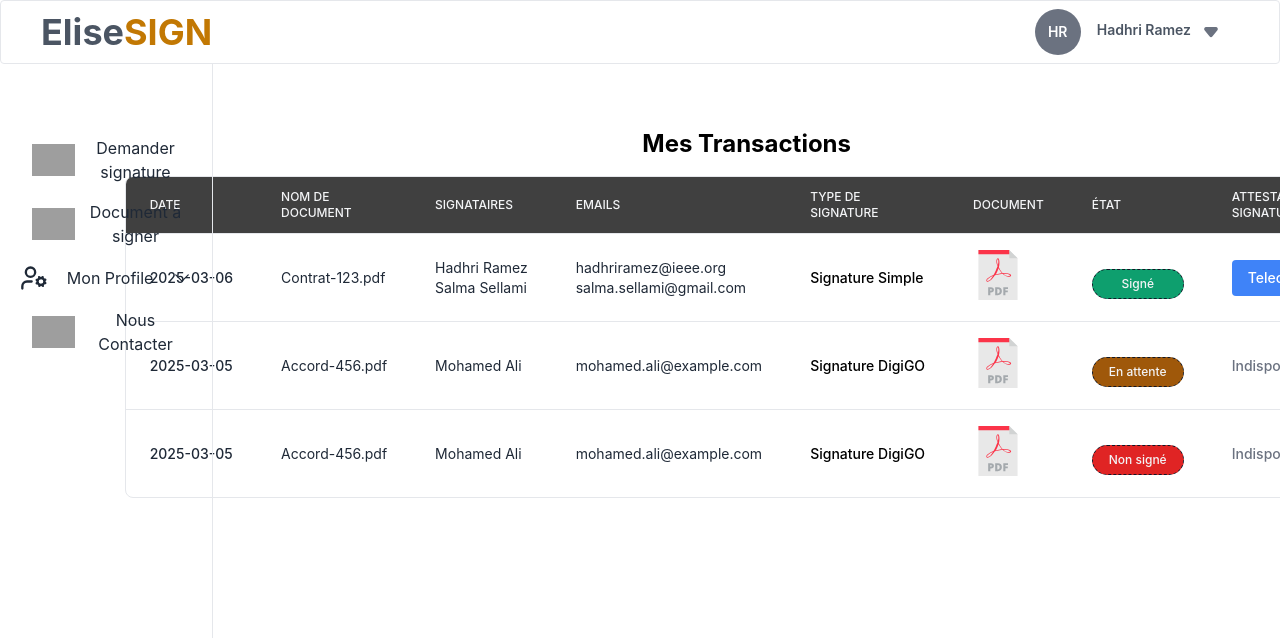
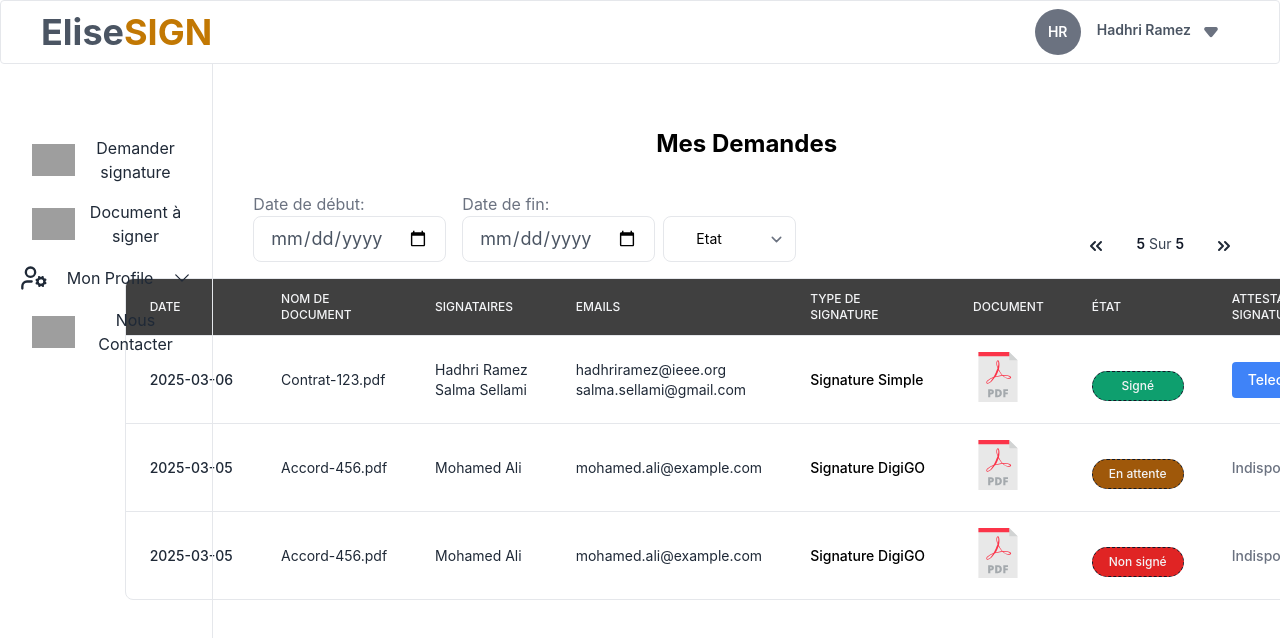
Before and after one commit to ramezhadhri/SignatureProject, a Vue app: page /home in a window 1280 px wide. Shown: the top 638 px of the page. Built offline with nearby package versions, Linux system fonts and the light colour scheme; grey boxes are pictures that could not be loaded.

Commit message:
add date filter

```diff
--- a/src/pages/signer.vue
+++ b/src/pages/signer.vue
@@ -6,9 +6,94 @@
           Liste des documents à signer
         </h1>
       </div>
+
       <div class="mx-4 my-4 flex flex-col justify-center items-center">
+        <div class="flex justify-between w-3/4">
+  <div class="flex justify-start">
+    <div class="flex justify-start my-4 items-end">
+      <div class="block mx-2">
+        <h1 class="text-gray-500">Date de début:</h1>
+        <input
+          type="date"
+          id="FROM"
+          class="py-2 px-4 block w-full border border-gray-200 rounded-lg text-lg focus:border-blue-500 focus:ring-blue-500 text-gray-600"
+        />
+      </div>
+      <div class="block mx-2">
+        <h1 class="text-gray-500">Date de fin:</h1>
+        <input
+          type="date"
+          id="TO"
+          class="py-2 px-4 block w-full border border-gray-200 rounded-lg text-lg focus:border-blue-500 focus:ring-blue-500 text-gray-600"
+        />
+      </div>
+      <div class="flex items-start">
+        <select class="py-3 px-8 block w-full border border-gray-200 rounded-lg text-sm focus:border-blue-500 focus:ring-blue-500 disabled:opacity-50 disabled:pointer-events-none h-full">
+          <option selected="">Etat</option>
+          <option>signé</option>
+
+          <option>Pas signé</option>
+        </select>
+      </div>
+    </div>
+  </div>
+
+    <div class=" flex items-end justify-center my-4 ">
+      <button
+
+        class="flex items-center justify-center px-3 h-8"
+      >
+        <svg
+          class="w-6 h-6 text-gray-800"
+          aria-hidden="true"
+          xmlns="http://www.w3.org/2000/svg"
+          width="24"
+          height="24"
+          fill="none"
+          viewBox="0 0 24 24"
+        >
+          <path
+            stroke="currentColor"
+            stroke-linecap="round"
+            stroke-linejoin="round"
+            stroke-width="2"
+            d="m17 16-4-4 4-4m-6 8-4-4 4-4"
+          />
+        </svg>
+      </button>
+      <span class="text-sm text-gray-700 mx-4 my-2">
+
+        <span class="font-semibold text-gray-900">5</span>
+        Sur
+        <span class="font-semibold text-gray-900">5</span>
+      </span>
+      <button
+
+        class="flex items-center justify-center px-3 h-8"
+      >
+        <svg
+          class="w-6 h-6 text-gray-800"
+          aria-hidden="true"
+          xmlns="http://www.w3.org/2000/svg"
+          width="24"
+          height="24"
+          fill="none"
+          viewBox="0 0 24 24"
+        >
+          <path
+            stroke="currentColor"
+            stroke-linecap="round"
+            stroke-linejoin="round"
+            stroke-width="2"
+            d="m7 16 4-4-4-4m6 8 4-4-4-4"
+          />
+        </svg>
+      </button>
+    </div>
+
+</div>
         <div class="border rounded-lg overflow-hidden">
-          <table class="min-w-full divide-y divide-gray-200">
+          <table class="w-full divide-y divide-gray-200">
             <thead class="bg-neutral-700">
               <tr>
                 <th
--- a/src/pages/suivre_document.vue
+++ b/src/pages/suivre_document.vue
@@ -2,9 +2,93 @@
   <div class="flex flex-col justify-center w-full">
     <div class="block">
       <div class="mx-4">
-        <h1 class="text-center text-2xl font-bold">Mes Transactions</h1>
+        <h1 class="text-center text-2xl font-bold">Mes Demandes</h1>
       </div>
       <div class="mx-4 my-4 flex flex-col justify-center items-center">
+        <div class="flex justify-between w-full">
+  <div class="flex justify-start">
+    <div class="flex justify-start my-4 items-end">
+      <div class="block mx-2">
+        <h1 class="text-gray-500">Date de début:</h1>
+        <input
+          type="date"
+          id="FROM"
+          class="py-2 px-4 block w-full border border-gray-200 rounded-lg text-lg focus:border-blue-500 focus:ring-blue-500 text-gray-600"
+        />
+      </div>
+      <div class="block mx-2">
+        <h1 class="text-gray-500">Date de fin:</h1>
+        <input
+          type="date"
+          id="TO"
+          class="py-2 px-4 block w-full border border-gray-200 rounded-lg text-lg focus:border-blue-500 focus:ring-blue-500 text-gray-600"
+        />
+      </div>
+      <div class="flex items-start">
+        <select class="py-3 px-8 block w-full border border-gray-200 rounded-lg text-sm focus:border-blue-500 focus:ring-blue-500 disabled:opacity-50 disabled:pointer-events-none h-full">
+          <option selected="">Etat</option>
+          <option>signé</option>
+          <option>En attente</option>
+          <option>Pas signé</option>
+        </select>
+      </div>
+    </div>
+  </div>
+
+    <div class=" flex items-end justify-center my-4 ">
+      <button
+
+        class="flex items-center justify-center px-3 h-8"
+      >
+        <svg
+          class="w-6 h-6 text-gray-800"
+          aria-hidden="true"
+          xmlns="http://www.w3.org/2000/svg"
+          width="24"
+          height="24"
+          fill="none"
+          viewBox="0 0 24 24"
+        >
+          <path
+            stroke="currentColor"
+            stroke-linecap="round"
+            stroke-linejoin="round"
+            stroke-width="2"
+            d="m17 16-4-4 4-4m-6 8-4-4 4-4"
+          />
+        </svg>
+      </button>
+      <span class="text-sm text-gray-700 mx-4 my-2">
+
+        <span class="font-semibold text-gray-900">5</span>
+        Sur
+        <span class="font-semibold text-gray-900">5</span>
+      </span>
+      <button
+
+        class="flex items-center justify-center px-3 h-8"
+      >
+        <svg
+          class="w-6 h-6 text-gray-800"
+          aria-hidden="true"
+          xmlns="http://www.w3.org/2000/svg"
+          width="24"
+          height="24"
+          fill="none"
+          viewBox="0 0 24 24"
+        >
+          <path
+            stroke="currentColor"
+            stroke-linecap="round"
+            stroke-linejoin="round"
+            stroke-width="2"
+            d="m7 16 4-4-4-4m6 8 4-4-4-4"
+          />
+        </svg>
+      </button>
+    </div>
+
+</div>
         <div class="border rounded-lg overflow-hidden">
           <table class="min-w-full divide-y divide-gray-200">
             <thead class="bg-neutral-700">
@@ -63,8 +147,8 @@
                 </td>
                 <td class="px-6 py-4 whitespace-nowrap text-sm text-gray-800">
                   <div v-for="(signataire, i) in demande.signataires" :key="i">
-    {{ signataire.fullName }}
-  </div>
+                    {{ signataire.fullName }}
+                  </div>
                 </td>
                 <td class="px-6 py-4 whitespace-nowrap text-sm text-gray-800">
                   <div v-for="(signataire, i) in demande.signataires" :key="i">
@@ -75,7 +159,7 @@
                   {{ demande.typeSignature }}
                 </td>
                 <td class="px-6 py-4 whitespace-nowrap text-sm font-medium">
-                  <button @click="viewDocument(demande.id) ">
+                  <button @click="viewDocument(demande.id)">
                     <span>
                       <svg
                         height="50px"
@@ -170,14 +254,12 @@
                   <button
                     v-if="demande.etat === 'Signé'"
                     class="flex items-center justify-center bg-blue-500 px-4 py-2 rounded text-white"
-
                   >
                     Telecharger
                   </button>
                   <span v-else class="text-gray-500">Indisponible</span>
                 </td>
               </tr>
-
             </tbody>
           </table>
         </div>
@@ -200,7 +282,7 @@ export default {
             { fullName: "Hadhri Ramez", email: "hadhriramez@ieee.org" },
             { fullName: "Salma Sellami", email: "salma.sellami@gmail.com" },
           ],
-          id:"1"
+          id: "1",
         },
         {
           date: "2025-03-05",
@@ -210,8 +292,9 @@ export default {
           signataires: [
             { fullName: "Mohamed Ali", email: "mohamed.ali@example.com" },
           ],
-          id:"2"
-        },{
+          id: "2",
+        },
+        {
           date: "2025-03-05",
           pdfname: "Accord-456.pdf",
           typeSignature: "Signature DigiGO",
@@ -219,24 +302,25 @@ export default {
           signataires: [
             { fullName: "Mohamed Ali", email: "mohamed.ali@example.com" },
           ],
-          id:"2"
+          id: "2",
         },
       ],
     };
   },
   methods: {
-    viewDocument(id){
+    viewDocument(id) {
       this.$router.push({ path: `/document/${id}` });
-      },
+    },
     getEtatClass(etat) {
       return {
-        "  mt-3 text-end py-1.5 w-full text-center justify-center px-4 inline-flex items-center gap-x-1 text-xs font-medium rounded-full border border-dashed border-gray-900 bg-green-500 text-gray-100  focus:outline-none": etat === "Signé",
-        "mt-3 text-end py-1.5 px-4 w-full text-center justify-center inline-flex items-center gap-x-1 text-xs font-medium rounded-full border border-dashed border-gray-900 bg-yellow-600 text-gray-100  focus:outline-none": etat === "En attente",
-        "mt-3 text-end py-1.5 px-4 w-full text-center justify-center inline-flex items-center gap-x-1 text-xs font-medium rounded-full border border-dashed border-gray-900 bg-red-600 text-gray-100  focus:outline-none": etat === "Non signé",
+        "  mt-3 text-end py-1.5 w-full text-center justify-center px-4 inline-flex items-center gap-x-1 text-xs font-medium rounded-full border border-dashed border-gray-900 bg-green-500 text-gray-100  focus:outline-none":
+          etat === "Signé",
+        "mt-3 text-end py-1.5 px-4 w-full text-center justify-center inline-flex items-center gap-x-1 text-xs font-medium rounded-full border border-dashed border-gray-900 bg-yellow-600 text-gray-100  focus:outline-none":
+          etat === "En attente",
+        "mt-3 text-end py-1.5 px-4 w-full text-center justify-center inline-flex items-center gap-x-1 text-xs font-medium rounded-full border border-dashed border-gray-900 bg-red-600 text-gray-100  focus:outline-none":
+          etat === "Non signé",
       };
-
     },
-
   },
 };
 </script>
```
